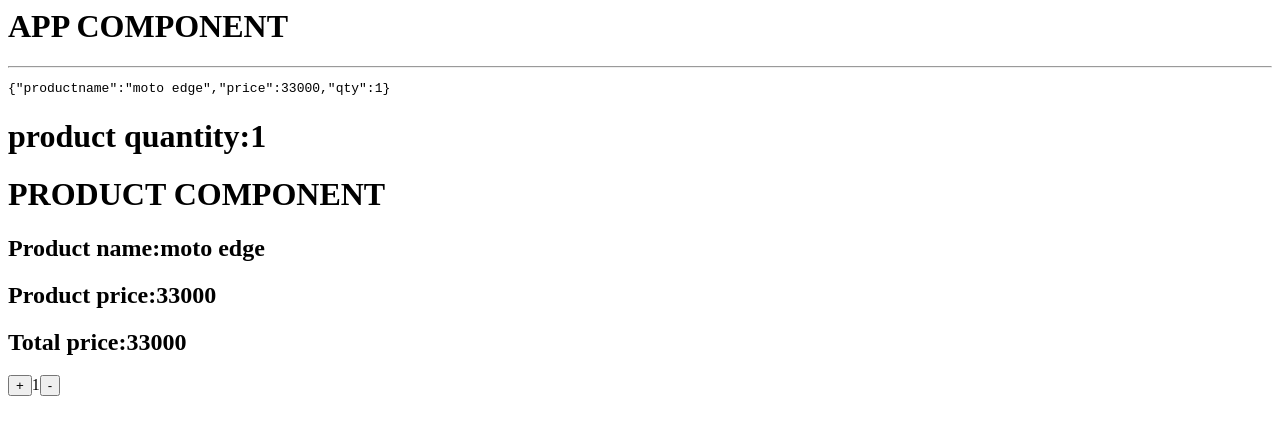
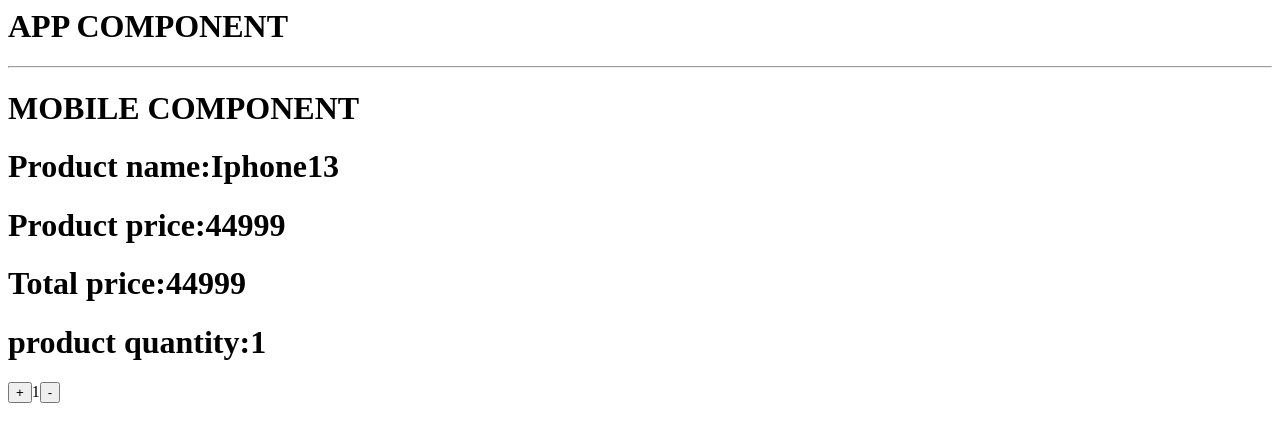
Before and after one commit to bhaskardavuluri/REACTJS, a React (Vite) app: page / in a window 1280 px wide. Shown: the top 442 px of the page. Built offline with nearby package versions, Linux system fonts and the light colour scheme.

Commit message:
REACT-REDUX EXAMPLE

```diff
--- a/src/App.jsx
+++ b/src/App.jsx
@@ -1,14 +1,16 @@
-import Products from "./components/Products";
+import Mobil from "./components/Mobil";
+import { store } from "./redux/store";
 import { Provider } from "react-redux";
-import { store } from "./redux/store";
 let App=()=>{
 
     return <div> <Provider store={store}>
         <h1>APP COMPONENT </h1>
 
         <hr/>
-         <Products/>
-         </Provider>
+        <Mobil/>
+        </Provider>
+
+
 
     </div>
 }
--- /dev/null
+++ b/src/components/Mobil.jsx
@@ -0,0 +1,25 @@
+import { useDispatch,useSelector } from "react-redux";
+import { incrAction,decrAction } from "../redux/mobil/mobil.action";
+
+let Mobil=()=>{
+    let dispatch=useDispatch()
+    let mobil=useSelector(state=>state);
+    let incrhandler=()=>{
+        dispatch(incrAction());
+    }
+    let decrhandler=()=>{
+        dispatch(decrAction());
+    }
+    return <div>
+        <h1>MOBILE COMPONENT</h1>
+        <h1>Product name:{mobil.productname}</h1>
+        <h1>Product price:{mobil.price}</h1>
+        <h1>Total price:{mobil.price*mobil.qty}</h1>
+        <h1>product quantity:{mobil.qty}</h1>
+        <button onClick={incrhandler}>+</button>
+        {mobil.qty}
+        <button onClick={decrhandler}>-</button>
+
+    </div>
+}
+export default Mobil;
--- a/src/components/Products.jsx
+++ b/src/components/Products.jsx
@@ -2,7 +2,7 @@
 import {incrAction,decrAction} from '../redux/product/product.action'
 let Products=()=>{
     let dispatch=useDispatch();
-    let product=useSelector(state=>state);
+    let product=useSelector(state=>state); //implicit return
     let incrhandler=()=>{
         dispatch(incrAction())
 
--- /dev/null
+++ b/src/redux/mobil/mobil.action.js
@@ -0,0 +1,9 @@
+let INCR='INCR';
+let DECR='DECR';
+let incrAction=()=>{
+    return {type:INCR}
+}
+let decrAction=()=>{
+    return {type:DECR}
+}
+export {incrAction,decrAction,INCR,DECR}
--- /dev/null
+++ b/src/redux/mobil/mobil.reducer.js
@@ -0,0 +1,19 @@
+import { INCR,DECR } from "./mobil.action"
+let initialstate={
+    productname:"Iphone13",
+    price:44999,
+    qty:1
+}
+let mobilReducer=(state=initialstate,action)=>{
+switch (action.type) {
+    case INCR:
+
+        return {...state,qty:state.qty+1}
+        case DECR:
+            return {...state,qty:state.qty-1}
+
+    default:
+        return state;
+}
+}
+export {mobilReducer};
--- a/src/redux/store.js
+++ b/src/redux/store.js
@@ -1,5 +1,6 @@
 import { createStore } from "redux";
-import { prodReducer } from "./product/product.reducer";
+import { mobilReducer } from "./mobil/mobil.reducer";
 import { composeWithDevTools } from "@redux-devtools/extension";
-let store=createStore(prodReducer,composeWithDevTools());
+
+let store=createStore(mobilReducer,composeWithDevTools())
 export {store};
```
